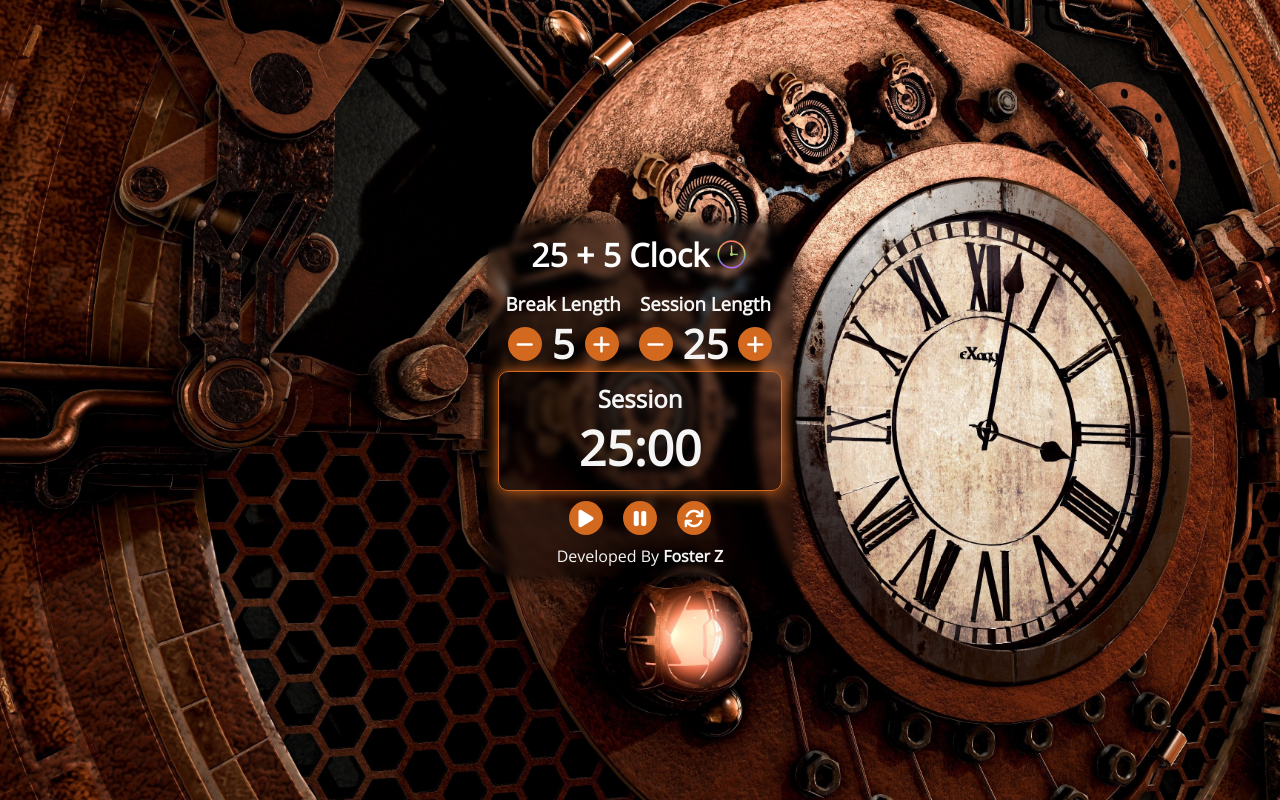
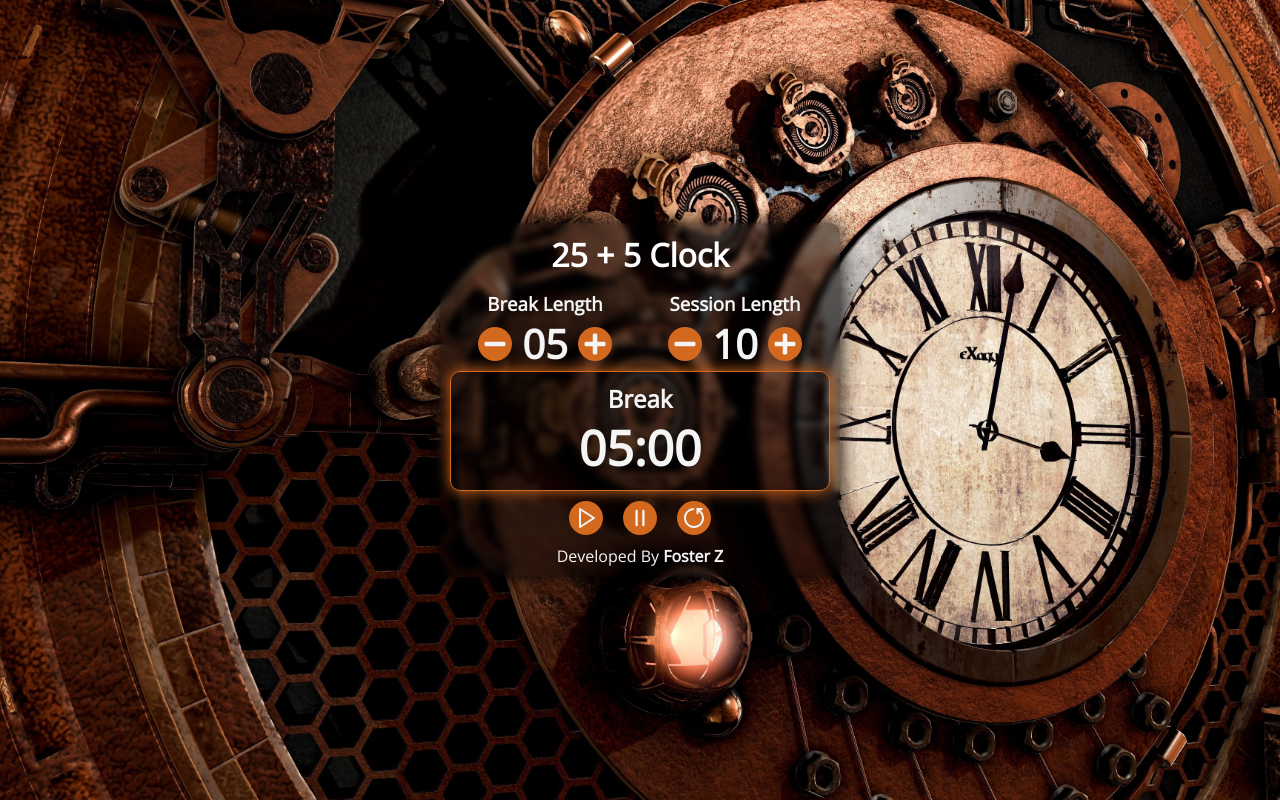
Before and after one commit to Foss-Educational-Projects/Clock, a React (Vite) app: page / in a window 1280 px wide. Built offline with nearby package versions, Linux system fonts and the light colour scheme.

Commit message:
emergency: commit all changes

```diff
--- a/src/assets/scss/components/clock/_clock.scss
+++ b/src/assets/scss/components/clock/_clock.scss
@@ -10,8 +10,8 @@
     --secondary-color: chocolate;
 }
 .clock {
+    width: 400px;
     margin: 10px 0;
-    width: 100%;
     padding: 10px;
     border-radius: 10px;
     font-family: 'Open Sans', sans-serif;
@@ -22,6 +22,7 @@
 }
 
 button {
+    color: whitesmoke;
     background: none;
     border: none;
     border-radius: 50%;
@@ -48,6 +49,10 @@ button {
             transform: translate(-50%, -50%);
         }
     }
+    &:hover {
+        transition: box-shadow, 200ms ease-in-out;
+        box-shadow: 0 0 10px var(--accent-color);
+    }
     &:focus {
         transition: box-shadow, 200ms ease-in-out;
         box-shadow: 0 0 10px var(--accent-color);
--- a/src/assets/scss/main.scss
+++ b/src/assets/scss/main.scss
@@ -16,15 +16,11 @@ html {
     background-attachment: fixed;
     background-position: center;
     background-repeat: no-repeat;
-    width: inherit;
-    height: 100%;
+}
+.App {
     display: flex;
+    align-items: center;
     justify-content: center;
-    align-items: center;
+    width: 100%;
+    height: 100vh;
 }
-@media (orientation: landscape) {
-    #root {
-        height: auto;
-        min-height: 100% !important;
-    }
-}
--- a/src/components/Break.jsx
+++ b/src/components/Break.jsx
@@ -1,11 +1,13 @@
+// React Bootstrap Imports
 import Button from 'react-bootstrap/Button'
-import { increaseBreak, decreaseBreak } from './../features/slice'
+
+import { FaMinus, FaPlus } from 'react-icons/fa'
+import { handleBreakIncrement, handleBreakDecrement } from './../features/slice'
 import { useSelector, useDispatch } from 'react-redux'
 
 const Break = () => {
 	const dispatch = useDispatch()
-	const timeResumed = useSelector((state) => state.slice.resume)
-	const rest = useSelector((state) => state.slice.break)
+	const minutes = useSelector((state) => state.slice.breakMinutes)
 	return (
 		<div className="break-section">
 			<h3 className="break-section-title" id="break-label">
@@ -13,27 +15,21 @@ const Break = () => {
 			</h3>
 			<div className="break-section-settings">
 				<Button
-					{...(timeResumed
-						? { disabled: true }
-						: { disabled: false })}
 					className="break-decrease"
 					id="break-decrement"
-					onClick={() => dispatch(decreaseBreak())}
+					onClick={() => dispatch(handleBreakDecrement())}
 				>
-					<i className="fa-solid fa-minus"></i>
+					<FaMinus size={24} />
 				</Button>
 				<p className="values" id="break-length">
-					{rest}
+					{minutes < 10 ? '0' + minutes : minutes}
 				</p>
 				<Button
-					{...(timeResumed
-						? { disabled: true }
-						: { disabled: false })}
 					className="break-increase"
 					id="break-increment"
-					onClick={() => dispatch(increaseBreak())}
+					onClick={() => dispatch(handleBreakIncrement())}
 				>
-					<i className="fa-solid fa-plus"></i>
+					<FaPlus size={24} />
 				</Button>
 			</div>
 		</div>
--- a/src/components/Control.jsx
+++ b/src/components/Control.jsx
@@ -1,64 +1,68 @@
+// React Bootstrap Imports
+import Button from 'react-bootstrap/Button'
+
+// React Icon Imports
+import { LuPlay } from "react-icons/lu";
+import { RiResetLeftLine } from "react-icons/ri";
+import { IoPauseOutline } from "react-icons/io5";
+
+// React Redux Imports
 import { useDispatch } from 'react-redux'
-import Button from 'react-bootstrap/Button'
+
+// Redux Slice Imports
 import {
-	countDown,
-	resumeTimer,
-	resetTimer
+	resetTimer,
+	startTimer,
+	pauseTimer,
+	handleSessionTimer,
+	handleBreakTimer
 } from '../features/slice'
+import { useState } from 'react';
+import { useSelector } from 'react-redux';
 
-var resume = true
-var interval
-var duration = 1
+// Root Component (Control)
 const Control = () => {
 	const dispatch = useDispatch()
-	const resumeCountDown = () => {
-		interval = setInterval(() => dispatch(countDown()), duration)
-		resume = false
-		dispatch(resumeTimer(true))
-		console.log(resume + '0')
+	const rest = useSelector((state) => state.slice.rest)
+	const [ start, setStart ] = useState(true)
+
+	const handleStartTimer = () => {
+		// setStart(!start)
+		const interval = setInterval(() => {
+			if(start) {
+				clearInterval(interval)
+				setStart(false)
+			}
+			setStart(true)
+			clearInterval(interval)
+			console.log("Interval Working")
+				dispatch(handleSessionTimer())
+				console.log("handleBreakTimer Working")
+		}, 1000)
 	}
 
-	const stopCountDown = () => {
-		clearInterval(interval)
-		resume = true
-		dispatch(resumeTimer(false))
-		console.log(resume + '1')
-	}
-
-	const resetToDefault = () => {
-		dispatch(resetTimer())
-		resume=true
-		clearInterval(interval)
-	}
 	return (
 		<div className="timer-controls">
 			<Button
 				className="timer-start"
 				id="start_stop"
-				onClick={() => {
-					resume === true
-						? resumeCountDown()
-						: stopCountDown()
-				}}
+				onClick={handleStartTimer}
 			>
-				<i className="fa-solid fa-play"></i>
+				<LuPlay size={24} />
 			</Button>
 			<Button
 				className="timer-pause"
-				onClick={() => {
-					resume === undefined || resume === true
-						? resumeCountDown()
-						: stopCountDown()
-				}}
+				id='pause'
+				onClick={() => dispatch(pauseTimer())}
 			>
-				<i className="fa-solid fa-pause"></i>
+				<IoPauseOutline size={24} />
 			</Button>
 			<Button
 				className="timer-reset"
 				id="reset"
-				onClick={resetToDefault}
+				onClick={() => dispatch(resetTimer())}
 			>
-				<i className="fa-solid fa-arrows-rotate"></i>
+				<RiResetLeftLine size={24} />
 			</Button>
 		</div>
 	)
--- a/src/components/Session.jsx
+++ b/src/components/Session.jsx
@@ -1,11 +1,11 @@
 import Button from 'react-bootstrap/Button'
+import { FaMinus, FaPlus } from 'react-icons/fa'
 import { useDispatch, useSelector } from "react-redux";
-import { increaseSession, decreaseSession } from "../features/slice";
+import { handleSessionIncrement, handleSessionDecrement } from "../features/slice";
 
 const Session = () => {
 	const dispatch = useDispatch()
-	const timeResumed = useSelector((state) => state.slice.resume)
-	const session = useSelector((state) => state.slice.session)
+	const minutes = useSelector((state) => state.slice.sessionMinutes)
 	return (
 		<div className="session-section">
 			<h3 className="session-section-title" id="session-label">
@@ -13,28 +13,21 @@ const Session = () => {
 			</h3>
 			<div className="session-section-settings">
 				<Button
-					{...(timeResumed
-						? { disabled: true }
-						: { disabled: false })}
 					className="session-decrease"
 					id="session-decrement"
-					onClick={() => dispatch(decreaseSession())}
+					onClick={() => dispatch(handleSessionDecrement())}
 				>
-					<i className="fa-solid fa-minus"></i>
+					<FaMinus size={24} />
 				</Button>
 				<p className="values" id="session-length">
-					{session}
+					{minutes < 10 ? '0' + minutes : minutes}
 				</p>
 				<Button
-					{...(timeResumed
-						? { disabled: true }
-						: { disabled: false })
-					}
 					className="session-increase"
 					id="session-increment"
-					onClick={() => dispatch(increaseSession())}
+					onClick={() => dispatch(handleSessionIncrement())}
 				>
-					<i className="fa-solid fa-plus"></i>
+					<FaPlus size={24} />
 				</Button>
 			</div>
 		</div>
--- a/src/components/Timer.jsx
+++ b/src/components/Timer.jsx
@@ -4,21 +4,43 @@ import Alarm from './../assets/audios/alarm.mp3'
 import Control from './Control'
 
 const Timer = () => {
-    const currentTimer = useSelector(state => state.slice.timerType)
-    const min = useSelector((state) => state.slice.min)
-    const sec = useSelector((state) => state.slice.sec)
+	const rest = useSelector(state => state.slice.rest)
+	const sessionMinutes = useSelector((state) => state.slice.sessionMinutes)
+	const sessionSeconds = useSelector((state) => state.slice.sessionSeconds)
+	const breakMinutes = useSelector((state) => state.slice.breakMinutes)
+	const breakSeconds = useSelector((state) => state.slice.breakSeconds)
 
 	return (
 		<div className="timer">
 			<div className="timer-display">
 				<h2 className="timer-header" id="timer-label">
-					{currentTimer}
+					{rest ? 'Break' : 'Session'}
 				</h2>
 				<div className="timer-clock">
 					<audio preload="auto" src={Alarm} id="bell" />
-					<p id="time-left">
-						{min}:{sec}
-					</p>
+					{
+						rest ?
+							<p id="time-left">
+								<b className='time__minutes'>
+									{breakMinutes < 10 ? '0' + breakMinutes : breakMinutes}
+								</b>
+								:
+								<b className='time__seconds'>
+									{breakSeconds < 10 ? '0' + breakSeconds : breakSeconds}
+								</b>
+							</p>
+							:
+							<p id="time-left">
+								<b className='time__minutes'>
+									{sessionMinutes < 10 ? '0' + sessionMinutes : sessionMinutes}
+								</b>
+								:
+								<b className='time__seconds'>
+									{sessionSeconds < 10 ? '0' + sessionSeconds : sessionSeconds}
+								</b>
+							</p>
+					}
+
 				</div>
 			</div>
 			<Control />
--- a/src/components/modules/Header.jsx
+++ b/src/components/modules/Header.jsx
@@ -1,10 +1,7 @@
-import Logo from './../../assets/images/clock-2.png'
-
 const Header = () => {
 	return (
 		<h1 className="clock-header">
 			25 + 5 Clock
-			<img id="clock-header-logo" src={Logo} alt="Clock Logo" />
 		</h1>
 	)
 }
--- a/src/features/slice.js
+++ b/src/features/slice.js
@@ -1,124 +1,139 @@
+// Redux Imports
 import { createSlice } from '@reduxjs/toolkit'
 
-const initialState = {
-
-    // Timer Initial State
-    min: '25',
-    sec: '00',
-    stop: false,
-    resume: false,
-    timerType: 'Session',
-
-    // Session Initial State
-    session: 25,
-
-    //  Break Initial State
-    break: 5
+// Timer Default Preset
+const defaultPreset = {
+    sessionSeconds: 0,
+    sessionMinutes: 25,
+    breakSeconds: 0,
+    breakMinutes: 5,
+    timerRunStatus: false,
+    alarm: false,
+    rest: false
 }
 
+// Timer Initial State
+const initialState = {
+    sessionSeconds: 0,
+    sessionMinutes: 10,
+    breakSeconds: 0,
+    breakMinutes: 5,
+    timerRunStatus: false,
+    alarm: false,
+    rest: true,
+    duration: 1000,
+}
+
+// Redux Slice Configuration
 const slice = createSlice({
-    name: 'session',
+    name: 'timer',
     initialState,
     reducers: {
-        //  Timer Reducers
-        countDown: (state) => {
-            if (parseInt(state.min) === 0 && parseInt(state.sec) === 0 && !state.resume) {
-                console.log("Working")
-                state.stop = true
-                state.min = '00'
-                state.sec = '00'
+
+        // Handles All Functions Regarding To Timer
+
+        /* Resets  The Time To Default Configuration */
+        resetTimer: (state) => {
+            state.sessionSeconds = defaultPreset.sessionSeconds
+            state.sessionMinutes = defaultPreset.sessionMinutes,
+            state.breakMinutes = defaultPreset.breakMinutes
+            state.breakSeconds = defaultPreset.breakSeconds,
+            state.timerRunStatus = defaultPreset.timerRunStatus,
+            state.alarm = defaultPreset.alarm,
+            state.rest = defaultPreset.rest
+        },
+
+        // Handles All Functions Regarding Session
+
+
+        handleSessionTimer: (state) => {
+            state.sessionSeconds -= 1
+            if (state.sessionSeconds == 59) {
+                state.sessionMinutes -= 1
             }
-            if (parseInt(state.sec) < 1 && !state.stop) {
-                parseInt(state.min) < 11
-                    ? (state.min = `0${parseInt(state.min) - 1}`)
-                    : (state.min = `${parseInt(state.min) - 1}`)
-                state.sec = `60`
-            }
-            if (!state.stop) {
-                if (parseInt(state.sec) < 11) {
-                    state.sec = `0${parseInt(state.sec) - 1}`
-                } else {
-                    state.sec = `${parseInt(state.sec) - 1}`
-                }
+            if (state.sessionSeconds == 0) {
+                setTimeout(() => {
+                    state.sessionSeconds = 59
+                }, state.duration)
+
             }
         },
 
-        setCountDown: (state, action) => { state.min = action.payload, state.sec = "00" },
-
-        setTimerType: (state, action) => { state.timerType = action.payload },
-
-        resumeTimer: (state, action) => { state.resume = action.payload },
-
-        resetTimer: (state) => {
-            state.min = '25'
-            state.sec = '00'
-            state.break = 5,
-            state.session = 25
-            state.resume = true;
-        },
-
-        //  Session Reducers
-
-        setSession: (state, action) => {
-            state.session = action.payload
-        },
-
-        increaseSession: (state, _) => {
-            if (state.session === 60) {
-                console.log('Session Upper Limit Reached')
-            } else {
-                state.session++
-                state.min = `${state.session}`;
-                state.sec = `00`;
+        /* Increases Session Time */
+        handleSessionIncrement: (state) => {
+            if (state.sessionMinutes < 60) {
+                state.sessionMinutes += 1
             }
         },
 
-        decreaseSession: (state, _) => {
-            if (state.session === 1) {
-                console.log('Session Lower Limit Reached')
-            } else {
-                state.session--
-                state.min = `${state.session}`;
-                state.sec = `00`;
+        /* Decreases Session Time */
+        handleSessionDecrement: (state) => {
+            if (state.sessionMinutes > 1) {
+                state.sessionMinutes -= 1
             }
         },
 
-        // Break Reducers
+        // Handles All Functions Regarding Break
+        handleBreakTimer: (state) => {
 
-        setBreak: (state, action) => { state.break = action.payload },
+            if (state.breakSeconds == 59) {
+                state.breakMinutes -= 1
+            }
+            if (state.breakSeconds == 0) {
+                state.breakSeconds -= 1
+                setTimeout(() => {
+                    state.breakSeconds = 59
+                }, state.duration)
 
-        increaseBreak: (state) => {
-            if (state.break === 60) {
-                console.log('Break Upper Limit Reached')
-            } else {
-                state.break++
             }
         },
 
-        decreaseBreak: (state) => {
-            console.log("Not Working")
-            if (state.break === 1) {
-                console.log('Break Lower Limit Reached')
-            } else {
-                state.break--
+        /* Increases Break Time */
+        handleBreakIncrement: (state) => {
+            if (state.breakMinutes < 60) {
+                state.breakMinutes += 1
             }
         },
+
+        /* Decreases Break Time */
+        handleBreakDecrement: (state) => {
+            if (state.breakMinutes > 1) {
+                state.breakMinutes -= 1
+            }
+        },
+
+        // Handles The Alarm Sound
+        handleAlarm: (state) => {
+            if (state.sessionMinutes == 0 && state.sessionSeconds == 0) {
+                state.alarm = true;
+            }
+            else if (state.breakMinutes == 0 && state.breakSeconds == 0) {
+                state.alarm = true;
+            }
+            else {
+                state.alarm = false;
+            }
+        }
+
     }
 })
 
 export const
     {
-        setSession,
-        setBreak,
-        increaseSession,
-        decreaseSession,
-        increaseBreak,
-        decreaseBreak,
-        countDown,
-        setCountDown,
-        setTimerType,
-        resumeTimer,
-        resetTimer
+        resetTimer,
+        startTimer,
+        pauseTimer,
+
+        handleSessionTimer,
+        handleSessionIncrement,
+        handleSessionDecrement,
+
+        handleBreakTimer,
+        handleBreakIncrement,
+        handleBreakDecrement,
+
+        handleAlarm
+
     } = slice.actions
 
 export default slice.reducer
```
Also changed, not shown: package.json (+21 -13 lines), 1 other file (tests, documents, lock files or other folders).
